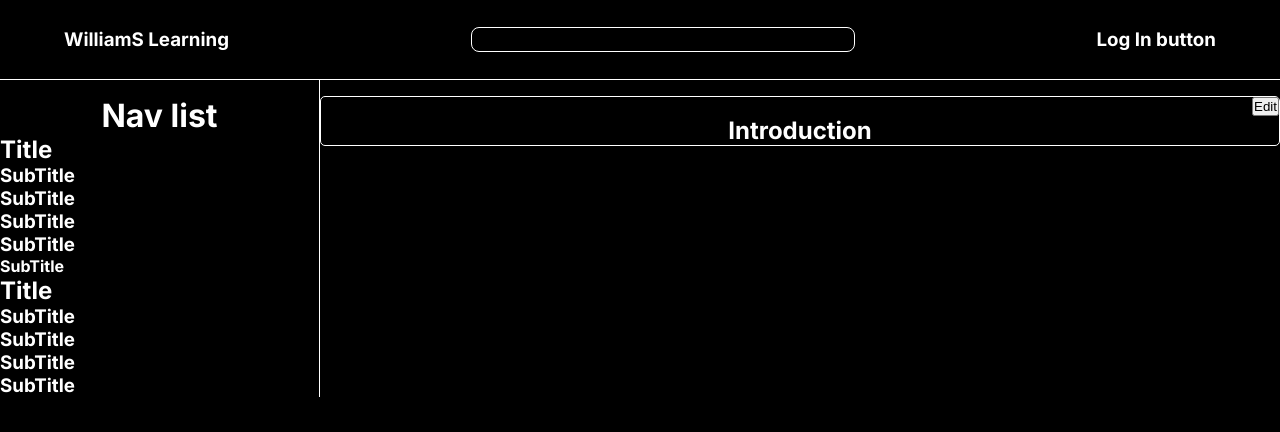
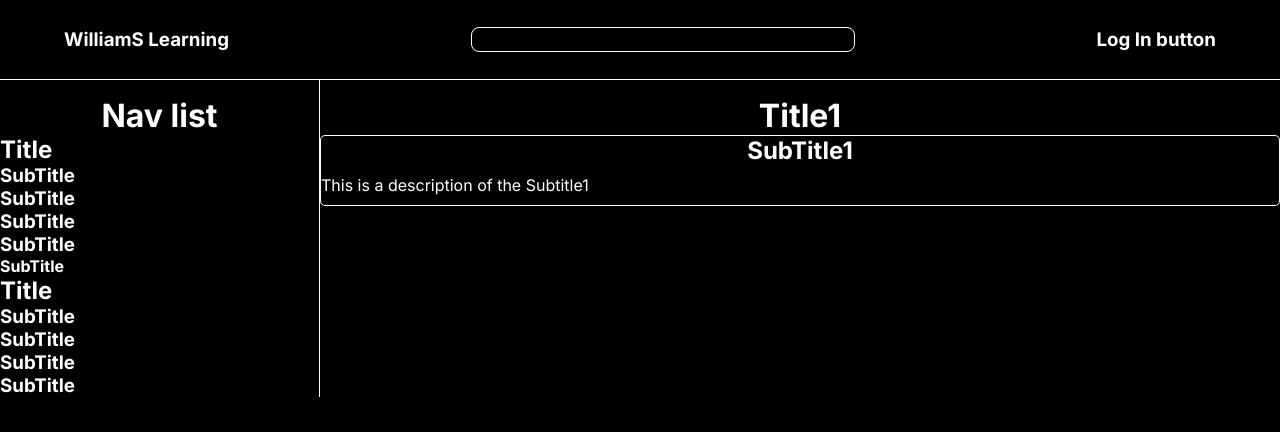
Before and after one commit to guillemsenabre/WilliamsLearning, a Next.js app in the folder Frontend/wlearning/: page /physics in a window 1280 px wide. Shown: the top 432 px of the page. Built offline with nearby package versions, Linux system fonts and the light colour scheme.

Commit message:
BIG REFACTORINGgit add . REcomponents contain dynamic components that use search properties This refactor aims to build a static version of the site first and focus on building a database instead of json imports

```diff
--- a/Frontend/wlearning/app/containers/fieldContainer.tsx
+++ b/Frontend/wlearning/app/containers/fieldContainer.tsx
@@ -2,43 +2,18 @@ import styles from "@/styles/page.module.css"
 import FieldMenu from "../components/fieldMenu";
 import { useState } from "react";
 
-interface DynamicProps {
-  field: string,
-  description: string
-}
 
-const FieldContainer: React.FC<DynamicProps> = ({ field, description }) => {
-  const [editMode, setEditMode] = useState(false);
-  const [updatedDescription, setUpdatedDescription] = useState(description);
-
-
-  const handleEditToggle = () => {
-    setEditMode(!editMode);
-  };
-
-  const handleDescriptionChange = (event: React.ChangeEvent<HTMLTextAreaElement>) => {
-    setUpdatedDescription(event.target.value);
-  }
-
+const FieldContainer: React.FC = () => {
   return (
     <div className={styles.fieldContainer}>
       <FieldMenu/>
       <div className={styles.fieldMain}>
-        <h1>{ field }</h1>
+        <h1>Title1</h1>
         <div className={styles.fieldSection}>
-          <div className={styles.editBtn}>
-            <button
-            onClick={handleEditToggle}
-            >
-              {editMode ? "Read" : "Edit"}
-            </button>
-          </div>
-          <h2>Introduction</h2>
-          {editMode ? (
-            <textarea value={updatedDescription} onChange={handleDescriptionChange} />
-          ) : (
-            <p>{description}</p>
-          )}
+          <h2>SubTitle1</h2>
+          <p>
+            This is a description of the Subtitle1
+          </p>
         </div>
       </div>
     </div>
--- a/Frontend/wlearning/app/physics/page.tsx
+++ b/Frontend/wlearning/app/physics/page.tsx
@@ -1,26 +1,12 @@
-'use client';
-
 import MainHeader from "@/app/components/header";
 import FieldContainer from "@/app/containers/fieldContainer";
-import { getProperties } from "../scripts/getProperties";
-import { Suspense } from "react";
 
 const Physics: React.FC = () => {
-
-  // using getProperties method to retrieve fieldData
-  const physicsData = getProperties();
-
-  // Using optional chaining to retrieve data from mathData as it may be undefined (unlikely)
-  const field = physicsData?.field;
-  const description = physicsData?.description;
-
   return (
-    <Suspense>
       <main>
-        <MainHeader/>
-        <FieldContainer field={field} description={description} />
+        <MainHeader />
+        <FieldContainer />
       </main>
-    </Suspense>
   );
 }
 
```
Also changed, not shown: Frontend/wlearning/app/REcomponents/REfieldContainer.tsx (added, +52 -0 lines), Frontend/wlearning/app/REcomponents/REpageMath.tsx (added, +30 -0 lines), Frontend/wlearning/app/REcomponents/REpagePhysics.tsx (added, +30 -0 lines), Frontend/wlearning/app/mathematics/page.tsx (+4 -18 lines).
